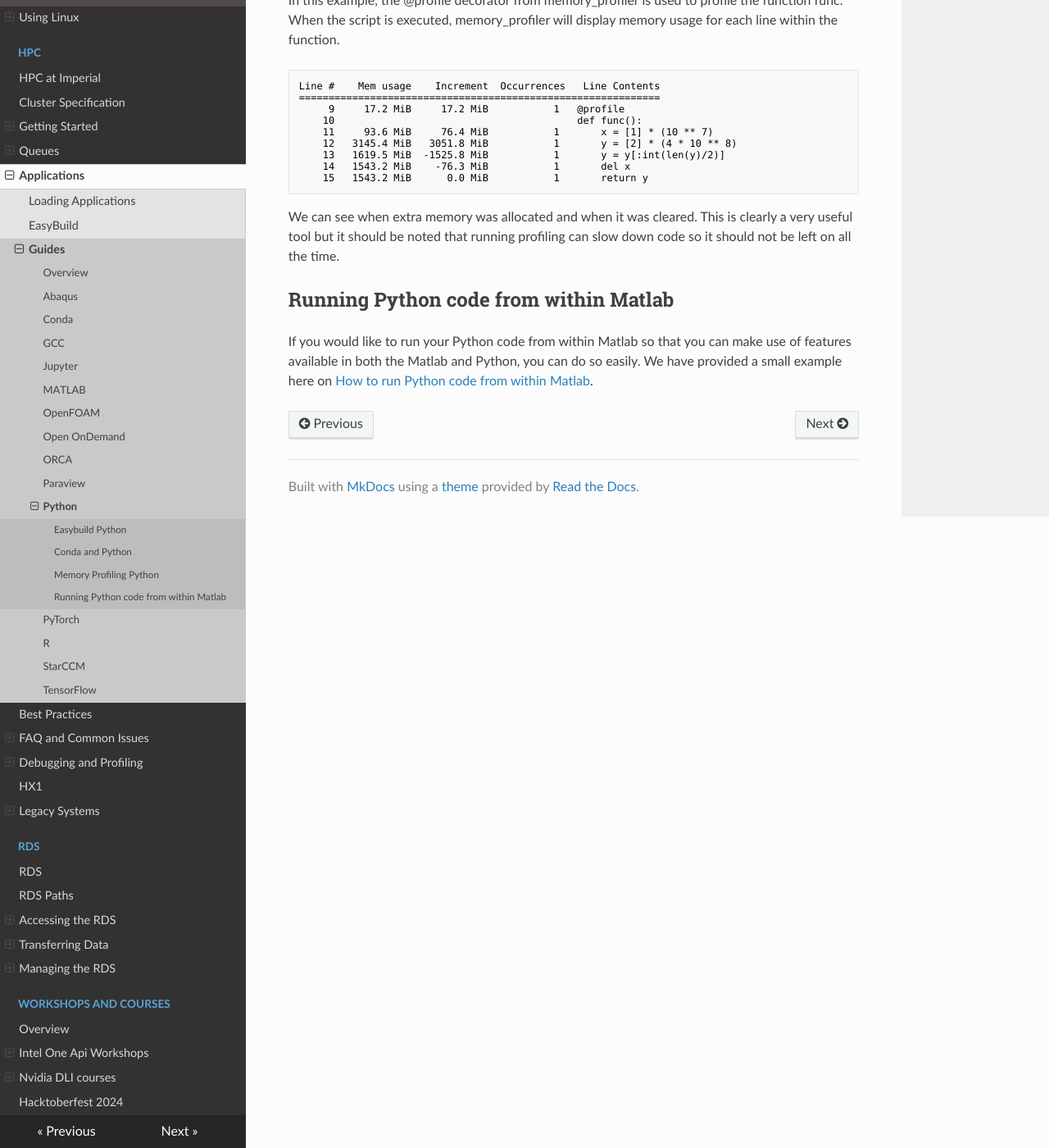
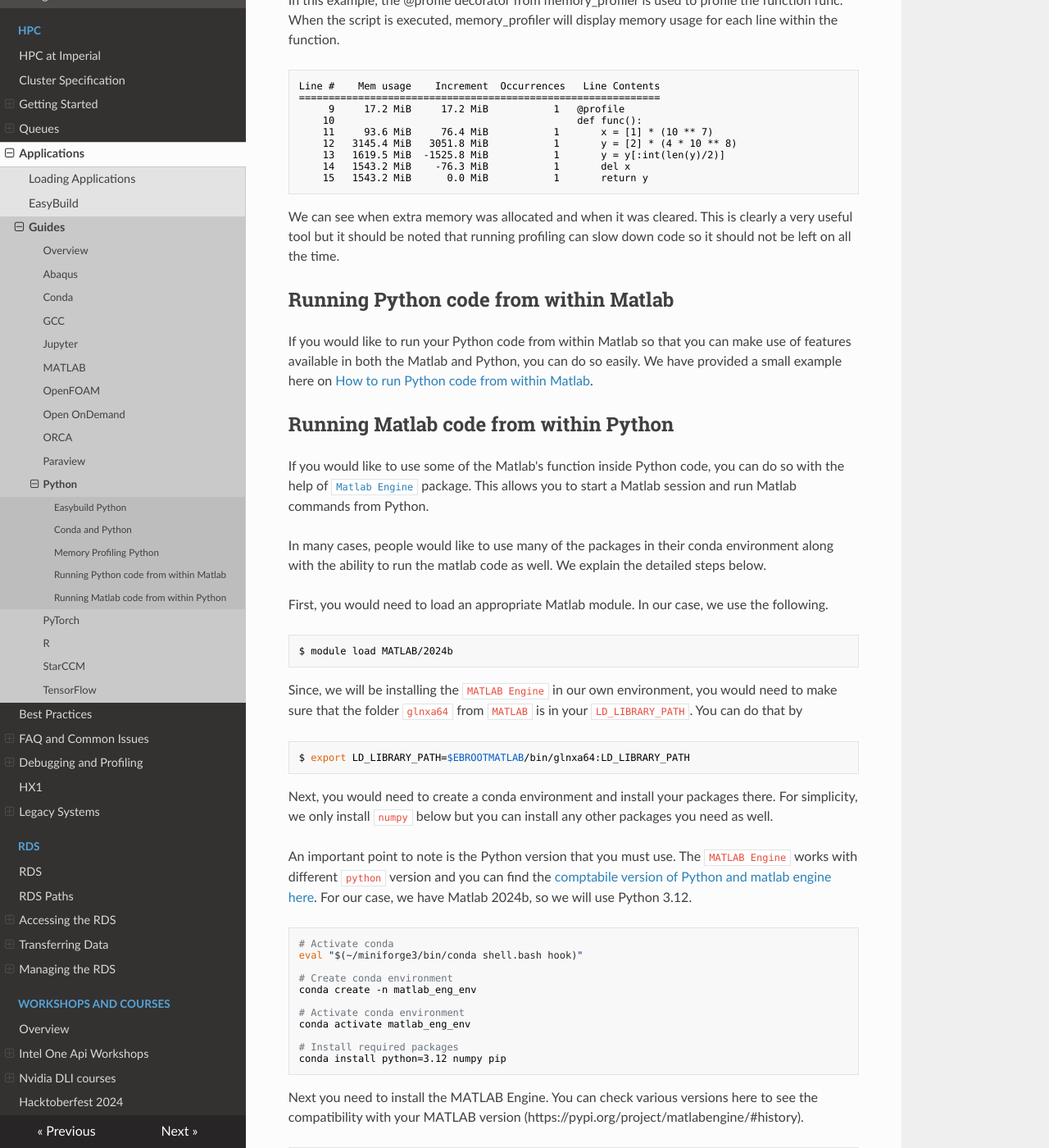
Before and after one commit to ImperialCollegeLondon/icl-rcs-user-guide, an MkDocs documentation site: the page built from docs/hpc/applications/guides/python.md, in a window 1280 px wide and 1400 px high, scrolled down 3596 px. Shown: the whole window at 82% size. Built offline with MkDocs 1.6.1, drawn with Linux system fonts in a browser that asks for light colours; nearby versions of some CDN libraries; some of the changed text lies outside the part shown.

Commit message:
Added details on how to run Matlab code from Python

````diff
--- a/docs/hpc/applications/guides/python.md
+++ b/docs/hpc/applications/guides/python.md
@@ -155,3 +155,83 @@ We can see when extra memory was allocated and when it was cleared. This is clea
 ## Running Python code from within Matlab
 
 If you would like to run your Python code from within Matlab so that you can make use of features available in both the Matlab and Python, you can do so easily. We have provided a small example here on [How to run Python code from within Matlab](./matlab.md#running-python-code-from-within-matlab).
+
+## Running Matlab code from within Python
+
+If you would like to use some of the Matlab's function inside Python code, you can do so with the help of [`Matlab Engine`](https://www.mathworks.com/help/matlab/matlab_external/install-the-matlab-engine-for-python.html) package. This allows you to start a Matlab session and run Matlab commands from Python.
+
+In many cases, people would like to use many of the packages in their conda environment along with the ability to run the matlab code as well. We explain the detailed steps below.
+
+First, you would need to load an appropriate Matlab module. In our case, we use the following.
+
+```bash
+$ module load MATLAB/2024b
+```
+
+Since, we will be installing the `MATLAB Engine` in our own environment, you would need to make sure that the folder `glnxa64` from `MATLAB` is in your `LD_LIBRARY_PATH`. You can do that by
+
+```bash
+$ export LD_LIBRARY_PATH=$EBROOTMATLAB/bin/glnxa64:LD_LIBRARY_PATH
+```
+
+Next, you would need to create a conda environment and install your packages there. For simplicity, we only install `numpy` below but you can install any other packages you need as well.
+
+An important point to note is the Python version that you must use. The `MATLAB Engine` works with different `python` version and you can find the [comptabile version of Python and matlab engine here](https://www.mathworks.com/support/requirements/python-compatibility.html). For our case, we have Matlab 2024b, so we will use Python 3.12.
+
+```bash
+# Activate conda
+eval "$(~/miniforge3/bin/conda shell.bash hook)"
+
+# Create conda environment
+conda create -n matlab_eng_env
+
+# Activate conda environment
+conda activate matlab_eng_env
+
+# Install required packages
+conda install python=3.12 numpy pip
+```
+
+Next you need to install the MATLAB Engine. You can check various versions here to see the compatibility with your MATLAB version (https://pypi.org/project/matlabengine/#history).
+
+```bash
+# Install MATLAB Engine (make sure you are still in th same environment as above)
+pip install matlabengine==24.2.2
+```
+
+Once you have the setup ready, you can run the sample program called `matlab_from_python.py` below.
+
+```python
+import matlab.engine
+
+# Start MATLAB
+eng = matlab.engine.start_matlab()
+
+# Run a simple command
+eng.eval("disp('Hello from MATLAB!')", nargout=0)
+
+# Call a MATLAB function
+result = eng.sqrt(16.0)
+print(result)   # 4.0
+
+# Pass Python data to MATLAB
+import numpy as np
+x = matlab.double(np.linspace(0, 10, 11).tolist())
+y = eng.sin(x)
+print(y)
+
+# Quit MATLAB
+eng.quit()
+```
+
+You can run the above code by:
+```bash
+python3 matlab_from_python.py
+```
+
+This will give the following output.
+```bash
+Hello from MATLAB!
+4.0
+[[0.0,0.8414709848078965,...,-0.5440211108893698]] # Trimmed output for clarity
+```
````
